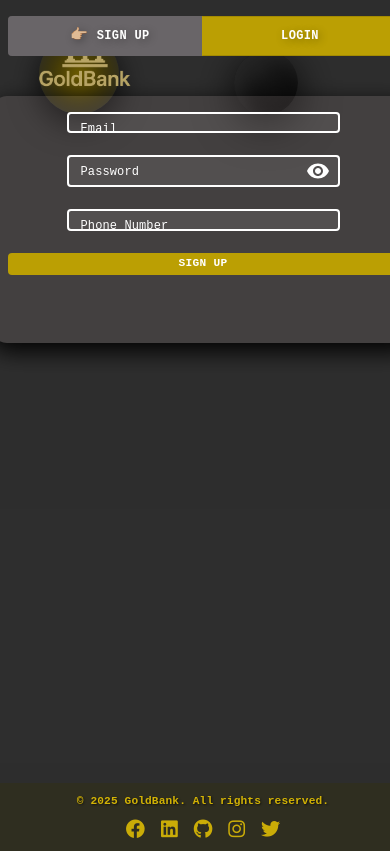
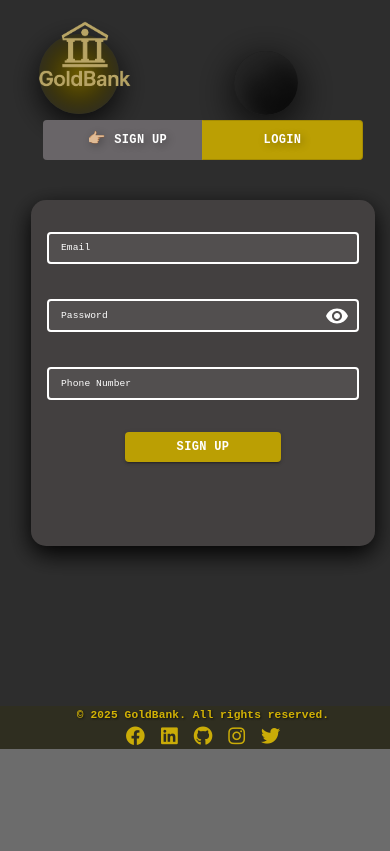
Before and after one commit to royg24/bank, a React (Vite) app in the folder frontend/: page /access in a window 390 px wide. Built offline with nearby package versions, Linux system fonts and the light colour scheme; no server answers.

Commit message:
access page responsive except google button

```diff
--- a/frontend/src/components/Access/AccessForm.tsx
+++ b/frontend/src/components/Access/AccessForm.tsx
@@ -90,12 +90,23 @@ function AccessForm() {
 
     return (
         <>
+            <Box sx={{
+                '@media (max-width:800px)': {
+                    marginTop: '5rem',
+                }
+            }}>
+
+            </Box>
             <Box
                 sx={{
                     display: 'flex',
                     justifyContent: 'flex-start',
                     alignItems: 'center',
                     width: '100%',
+
+                     '@media (max-width:1400px)': {
+                        width: 'auto',
+                     },
                 }}
                 >
                 <Toggle mode={mode} setMode={setMode} leftText="Sign Up" rightText="Login" />
--- a/frontend/src/components/Access/GoogleButton.tsx
+++ b/frontend/src/components/Access/GoogleButton.tsx
@@ -1,6 +1,6 @@
-import { useState, useEffect } from 'react';
+import { Box } from '@mui/material';
 import { GoogleLogin } from '@react-oauth/google';
-import {toast} from 'react-toastify';
+import { toast } from 'react-toastify';
 import * as jwt_decode from 'jwt-decode';
 
 type GoogleButtonProps = {
@@ -12,47 +12,54 @@ type GoogleJWT = {
   sub: string;
   email: string;
   name?: string;
-}
+};
 
 const GoogleButton = ({ textContent, onGoogleSubmit }: GoogleButtonProps) => {
-  const [buttonWidth, setButtonWidth] = useState(280);
-
-  useEffect(() => {
-    function handleResize() {
-      const vw = window.innerWidth;
-      const width = Math.min(300, Math.max(200, vw * 0.4));
-      setButtonWidth(width);
-    }
-    handleResize();
-    window.addEventListener('resize', handleResize);
-    return () => window.removeEventListener('resize', handleResize);
-  }, []);
-
   return (
-    <div
-      style={{
-        display: 'flex'
+    <Box
+      sx={{
+        width: '50%',
+        display: 'flex',
+        justifyContent: 'center',
+        mt: '1em',
+        '@media (max-width: 1400px)': {
+          width: '100%',
+        },
+        '@media (max-width: 800px)': {
+          width: '100%',
+        },
+        '@media (max-width: 400px)': {
+          width: '100%',
+        },
+        '& > div': {
+          width: '100% !important',
+          display: 'flex',
+          justifyContent: 'center',
+        },
+        '& iframe': {
+          width: '100% !important',
+          minWidth: '100% !important',
+          maxWidth: '100% !important',
+        },
       }}
     >
       <GoogleLogin
-        width={Math.floor(buttonWidth)}
         theme="filled_black"
         text={textContent ? 'signup_with' : 'continue_with'}
         onSuccess={(credentialResponse) => {
           const token = credentialResponse.credential;
-
           if (token) {
             const user = jwt_decode.jwtDecode<GoogleJWT>(token);
             onGoogleSubmit(user, 'google');
           }
         }}
         onError={() => {
-          console.error('Login Failed');
           toast.error('An error occurred while logging in with Google. Please try again.');
         }}
         useOneTap
       />
-    </div>
+    </Box>
+
   );
 };
 
--- a/frontend/src/css/Style.tsx
+++ b/frontend/src/css/Style.tsx
@@ -126,7 +126,7 @@ export function formContainerStyle(marginTop = '1em') {
     flexDirection: 'column',
     alignItems: 'center',
     gap: '1.25em',
-    width: '50em',
+    width: '30%',
     maxWidth: '37.5em',
     padding: '2.5em',
     backgroundColor: 'rgba(154, 136, 136, 0.195)',
@@ -134,16 +134,17 @@ export function formContainerStyle(marginTop = '1em') {
     boxShadow: '0 8px 24px rgb(0, 0, 0)',
 
     '@media (max-width:1400px)': {
-      width: '90%',
+      width: '40%',
       maxWidth: 'none',
       padding: '2em',
     },
     '@media (max-width:800px)': {
-      width: '100%',
+      width: '70%',
       padding: '1.25em',
       gap: '1em',
     },
     '@media (max-width:400px)': {
+      width: '80%',
       padding: '1em',
       gap: '0.75em',
     },
@@ -184,45 +185,23 @@ export function paginationContainerStyle(marginTop = '1em') {
   };
 }
 
-export const fieldStructure: TextFieldProps = {
+export const fieldStructure : TextFieldProps = {
   variant: 'outlined',
+  margin: 'normal',
+  fullWidth: true,
+  size: 'small',
   sx: {
-    mb: 1.25,
-    width: "70%",
-    maxHeight: '2.5em',
-    top: '12.5%',
-    '& .MuiInputBase-input': {
-      fontSize: '0.9375rem',
-      fontWeight: 10,
-      padding: '0.75em 1.25em',
-      '@media (max-width:1400px)': {
-        fontSize: '0.85rem',
-        padding: '0.6em 1em',
-      },
-      '@media (max-width:800px)': {
-        fontSize: '0.75rem',
-        padding: '0.5em 0.75em',
-      },
-      '@media (max-width:400px)': {
-        fontSize: '0.6rem',
-        padding: '0.4em 0.5em',
-      },
+    fontSize: '1.1rem',
+    '@media (max-width: 1400px)': {
+      fontSize: '1rem',
     },
-    '& .MuiInputLabel-root': {
-      fontSize: '1.1rem',
-      '@media (max-width:1400px)': {
-        fontSize: '1rem',
-      },
-      '@media (max-width:800px)': {
-        fontSize: '0.9rem',
-      },
-      '@media (max-width:400px)': {
-        fontSize: '0.75rem',
-      },
+    '@media (max-width: 800px)': {
+      fontSize: '0.9rem',
+    },
+    '@media (max-width: 400px)': {
+      fontSize: '0.8rem',
     },
   },
-  className: 'field',
-  size: 'small',
 };
 
 import type { CSSProperties } from 'react';
@@ -256,29 +235,32 @@ export const verifyFieldStructure = {
   }
 }
 
-export const buttonStructure: ButtonProps = {
+export const buttonStructure : ButtonProps = {
+  variant: 'contained',
   sx: {
-    backgroundColor: buttonColor,
+    backgroundColor: 'rgb(187, 159, 3)',
+    color: 'white',
     width: '50%',
-    height: '2.875em',
+    fontSize: '1rem',
+    padding: '0.75em 1.5em',
+    marginTop: '1em',
     '&:hover': {
-      backgroundColor: buttonHoverColor,
-      cursor: "pointer"
+      backgroundColor: 'rgb(113, 102, 40)',
     },
-    '&:focus': {
-      outline: 'none',
-      border: 'none'
+    '@media (max-width: 1400px)': {
+      width: 'inherit',
+      fontSize: '0.9rem',
+      padding: '0.65em 1.25em',
     },
-    '@media (max-width:1400px)': {
-      width: '70%',
-      height: '2.5em',
+    '@media (max-width: 800px)': {
+      width: 'inherit',
+      fontSize: '0.85rem',
+      padding: '0.5em 1em',
     },
-    '@media (max-width:800px)': {
-      width: '100%',
-      height: '2.25em',
-    },
-    '@media (max-width:400px)': {
-      height: '2em',
+    '@media (max-width: 400px)': {
+      width: '50%',
+      fontSize: '0.75rem',
+      padding: '0.4em 0.75em',
     },
   },
 };
@@ -302,11 +284,12 @@ export function toggleGroupStructure(mode: boolean): ToggleButtonGroupProps {
         top: '3%',
       },
       '@media (max-width:800px)': {
-        width: '100%',
+        width: '20rem',
         height: '3em',
         top: '2%',
       },
       '@media (max-width:400px)': {
+        width: '20rem',
         height: '2.5em',
         top: '1%',
       },
@@ -473,13 +456,14 @@ export const landingPageCardsBoxStyle = {
     },
 
     '@media (max-width: 400px)' : {
-      width: '100%'
+      width: '100%',
+      gap: 3,
     },
   }
 }
 
 export const landingPageBackgroundStyle = {
-  height: '85vh',
+  height: '85%',
   display: 'flex',
   flexDirection: 'column' as const,
   alignItems: 'center',
--- a/frontend/src/css/style.css
+++ b/frontend/src/css/style.css
@@ -153,6 +153,10 @@ select:-webkit-autofill:focus {
 
 /* Mobile (≤ 800px) */
 @media (max-width: 800px) {
+  .app-container {
+    min-height: 97vh;
+  }
+
   .sphere {
     width: 7.5em;
     height: 7.5em;
@@ -192,6 +196,7 @@ select:-webkit-autofill:focus {
     padding: 1em 0.5em;
     justify-content: flex-start;
     gap: 1.5em;
+    min-height: 85vh;
   }
 
   .sphere {
@@ -209,8 +214,8 @@ select:-webkit-autofill:focus {
   }
 
   .footer {
-    padding: 0.6em 0.5em;
-    gap: 0.6em;
+    padding: 0.1em 0.5em;
+    gap: 0.1em;
   }
 
   .footer-icon {
```
